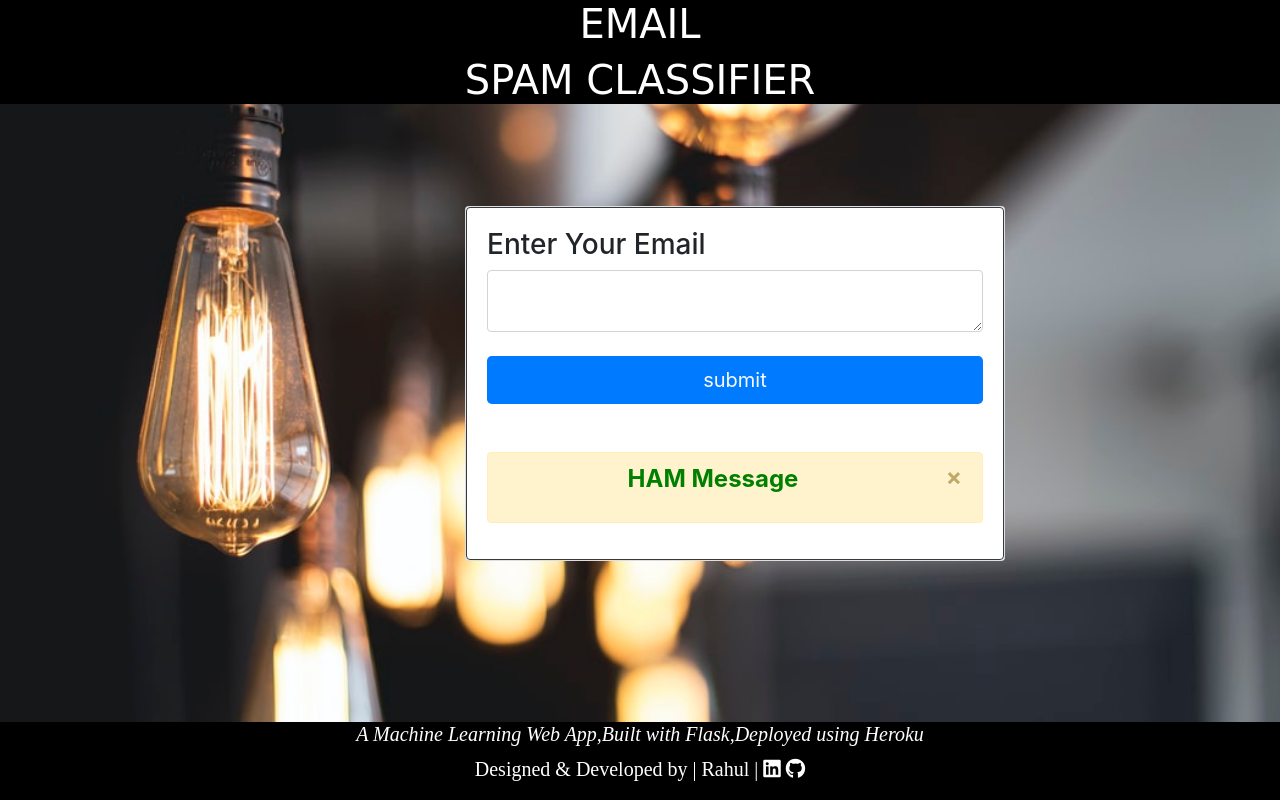
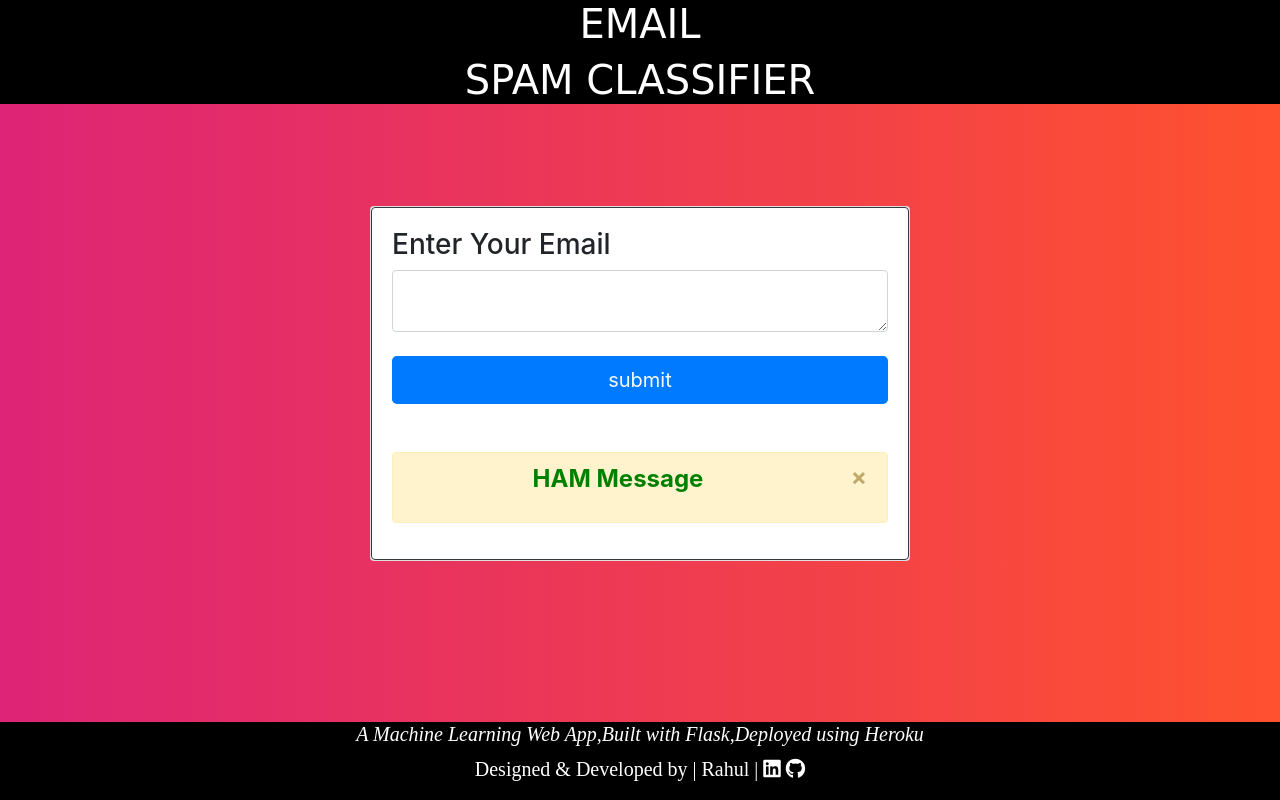
Before and after one commit to rahulkumar353/Email-Spam-Classifier, a Flask app: page / in a window 1280 px wide. Run offline with Flask 2, Linux system fonts and the light colour scheme; parts of the project's set-up code (start-up, migrations or seed data) failed here and were passed over; some libraries are stand-ins or nearby versions; some web fonts are replaced.

Commit message:
Add files via upload

```diff
--- a/templates/index.html
+++ b/templates/index.html
@@ -12,8 +12,9 @@
 
     <style type="text/css">
      body{
-        background-image: url("/static/photo5.jfif");
-        background-size: cover;
+        background: #FF512F;  /* fallback for old browsers */
+        background: -webkit-linear-gradient(to right, #DD2476, #FF512F);  /* Chrome 10-25, Safari 5.1-6 */
+        background: linear-gradient(to right, #DD2476, #FF512F); /* W3C, IE 10+/ Edge, Firefox 16+, Chrome 26+, Opera 12+, Safari 7+ */
 
       }
 
@@ -54,7 +55,7 @@
 
    <div class="container  ">
        <div class="row">
-           <div class="offset-4 col-md-6">
+           <div class="offset-3 col-md-6">
                <div class="card mt-100">
                    <div class="card-body border border-dark rounded">
 
```
